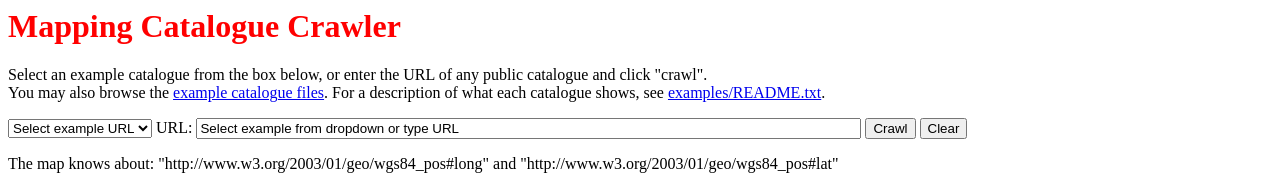
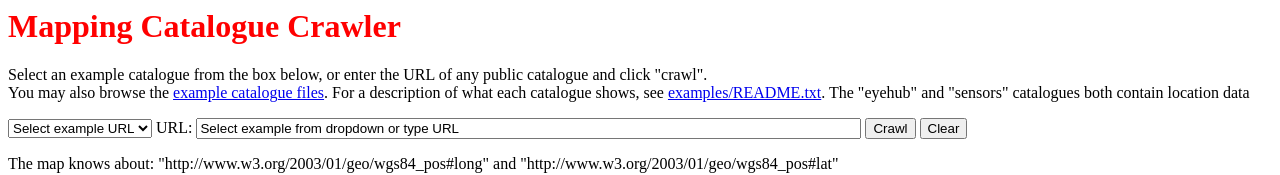
Before and after one commit to 1248/browser-tools, a website: page htdocs/map.html in a window 1280 px wide. Shown: the top 175 px of the page. Drawn offline with Linux system fonts and the light colour scheme; some packages are replaced by stand-ins of ours; no server answers.

Commit message:
Add info on locations

```diff
--- a/htdocs/map.html
+++ b/htdocs/map.html
@@ -216,6 +216,7 @@ function searchForLocations() {
     <p>
         Select an example catalogue from the box below, or enter the URL of any public catalogue and click "crawl".<br>
         You may also browse the <a href="examples">example catalogue files</a>. For a description of what each catalogue shows, see <a href="examples/README.txt">examples/README.txt</a>.
+        The "eyehub" and "sensors" catalogues both contain location data</br>
     </p>
 
     <p>
```
